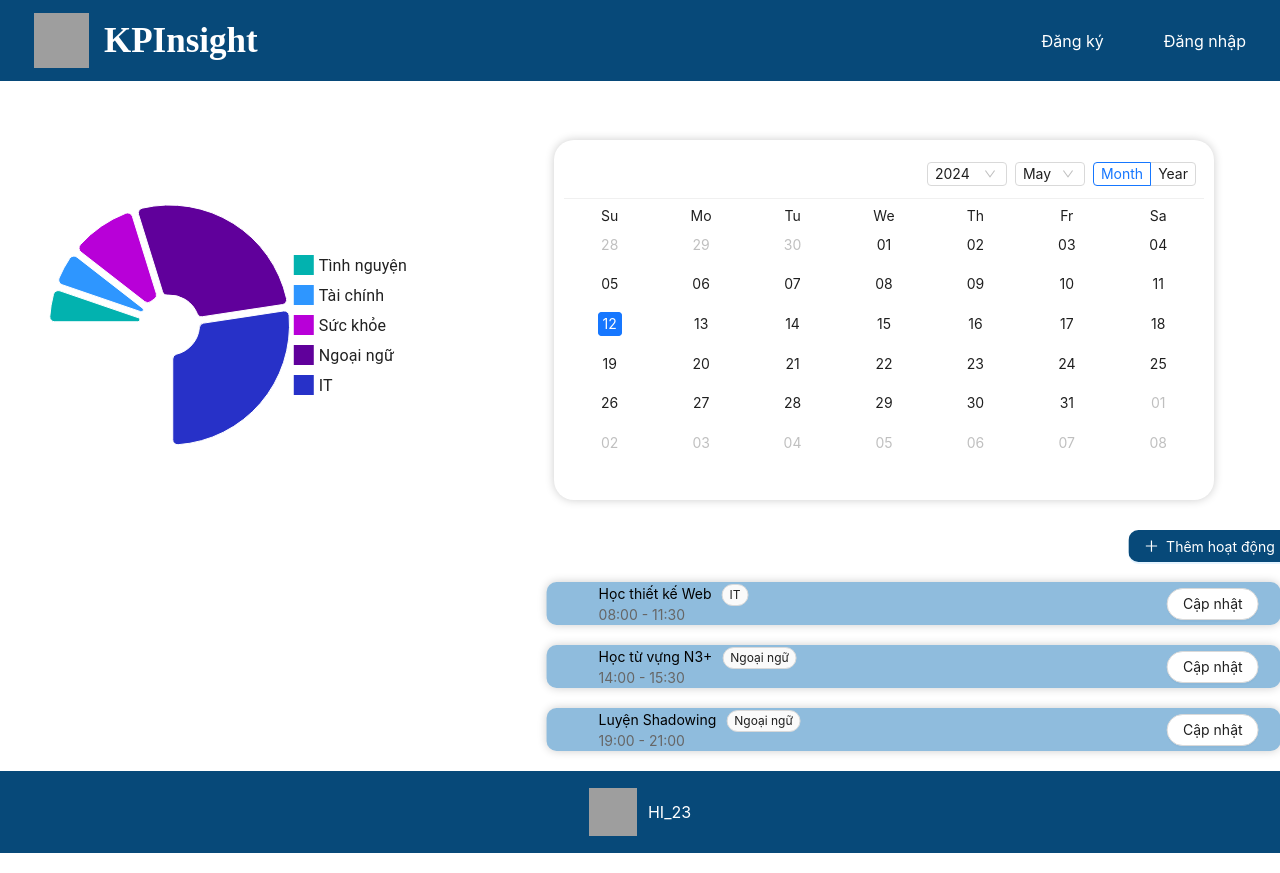
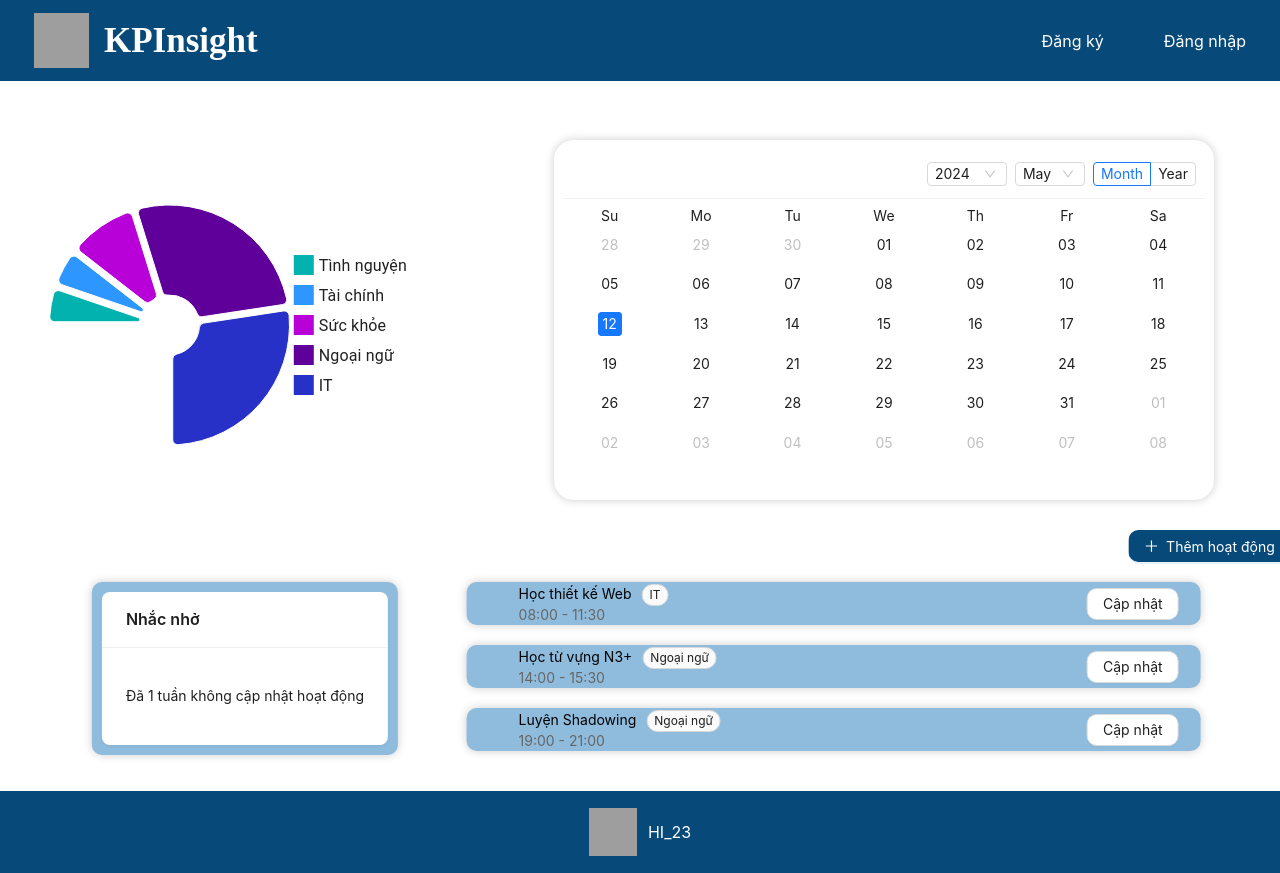
Before and after one commit to Dungntt2003/KPInsight-HI_23, a React (Create React App) app in the folder kpinsight/: page /home in a window 1280 px wide. Built offline with nearby package versions, Linux system fonts and the light colour scheme; grey boxes are pictures that could not be loaded.

Commit message:
add card home

```diff
--- a/kpinsight/src/view/pages/homepage/index.css
+++ b/kpinsight/src/view/pages/homepage/index.css
@@ -7,6 +7,15 @@
 .flex-container {
   height: 400px;
   /*height: 100%;*/
+  overflow: hidden; /* Tránh tràn nội dung */
+  margin-top: 10px;
+  margin-bottom: 10px;
+  display: flex;
+  justify-content: space-between;
+  width: 100%;
+}
+
+.flex-container-card {
   overflow: hidden; /* Tránh tràn nội dung */
   margin-top: 10px;
   margin-bottom: 10px;
@@ -61,6 +70,18 @@
   border-radius: 10px;
 }
 
+.card-warning {
+  transform: translate(30%);
+  background-color: #8fbcdd; /* Thay đổi màu nền thẻ */
+  border-radius: 10px;
+  padding: 10px;
+  box-shadow: 0 0 10px rgba(0, 0, 0, 0.2);
+  height: 50%;
+  margin-top: 10px;
+  /*flex: 1;
+  margin-right: 10px;*/
+}
+
 .act-list {
   max-width: 730px;
   width: 100%;
@@ -70,9 +91,9 @@
   width: 100%;
   box-shadow: 0 0 10px rgba(0, 0, 0, 0.2);
   border-radius: 10px; /* Bo tròn góc */
-  margin-top: 20px; /* Khoảng cách với các phần tử khác phía trên */
+  margin-top: 0px; /* Khoảng cách với các phần tử khác phía trên */
   padding: 2px; /* Khoảng cách bên trong khung */
-  transform: translateX(37%);
+  transform: translateX(-10%);
   background: #8fbcdd;
   display: flex;
   align-items: center;
@@ -87,7 +108,7 @@
 }
 
 .update-button {
-  border-radius: 20px;
+  border-radius: 10px;
   margin-right: 20px;
 }
 
--- a/kpinsight/src/view/pages/homepage/index.jsx
+++ b/kpinsight/src/view/pages/homepage/index.jsx
@@ -1,6 +1,6 @@
 import "./index.css";
 import React, { useState } from "react";
-import { Calendar, theme } from "antd";
+import { Calendar, theme, Card } from "antd";
 import { PlusOutlined } from "@ant-design/icons";
 import { Button, Tag } from "antd";
 import { PieChart } from "@mui/x-charts/PieChart";
@@ -45,6 +45,7 @@ function Homepage() {
       <div className="flex-container">
         <div className="flex-item chart-container">
           <div className="chart">
+            {/* <h3>Tổng quan KPI</h3> */}
             <PieChart
               series={[
                 {
@@ -87,7 +88,13 @@ function Homepage() {
           activities={activities}
         />
       </div>
-      <div className="act-list">
+      <div className="flex-container-card">
+        <div className="flex-item card-warning">
+          <Card title="Nhắc nhở" bordered={false}>
+            <p>Đã 1 tuần không cập nhật hoạt động</p>
+          </Card>
+        </div>
+        <div className="flex-item act-list">
           <div className="act1">
             <div className="act-name">
               Học thiết kế Web
@@ -114,6 +121,7 @@ function Homepage() {
           </div>
         </div>
       </div>
+    </div>
   );
 }
 
```
Lines whose indentation alone changed are shown as unchanged.
